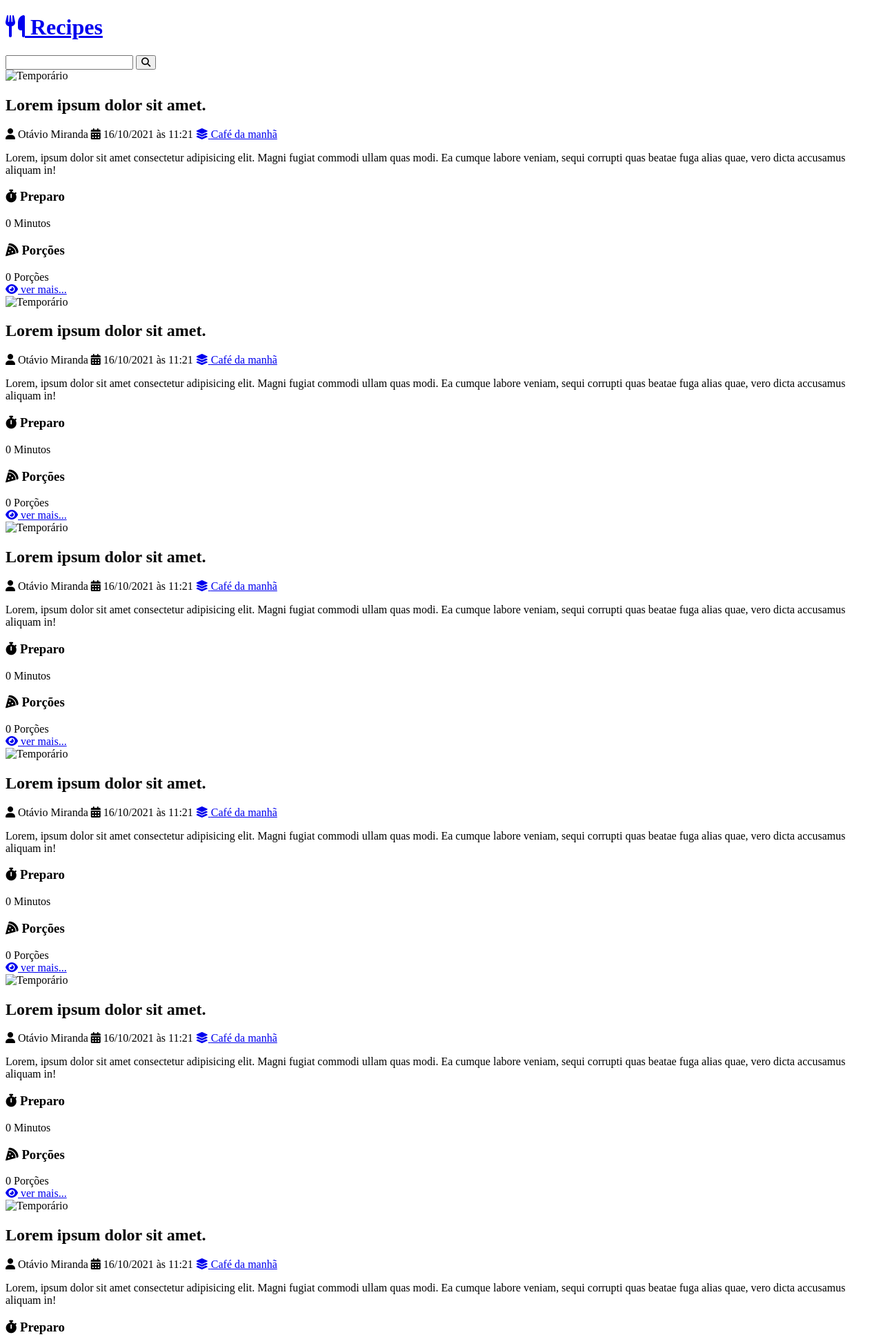
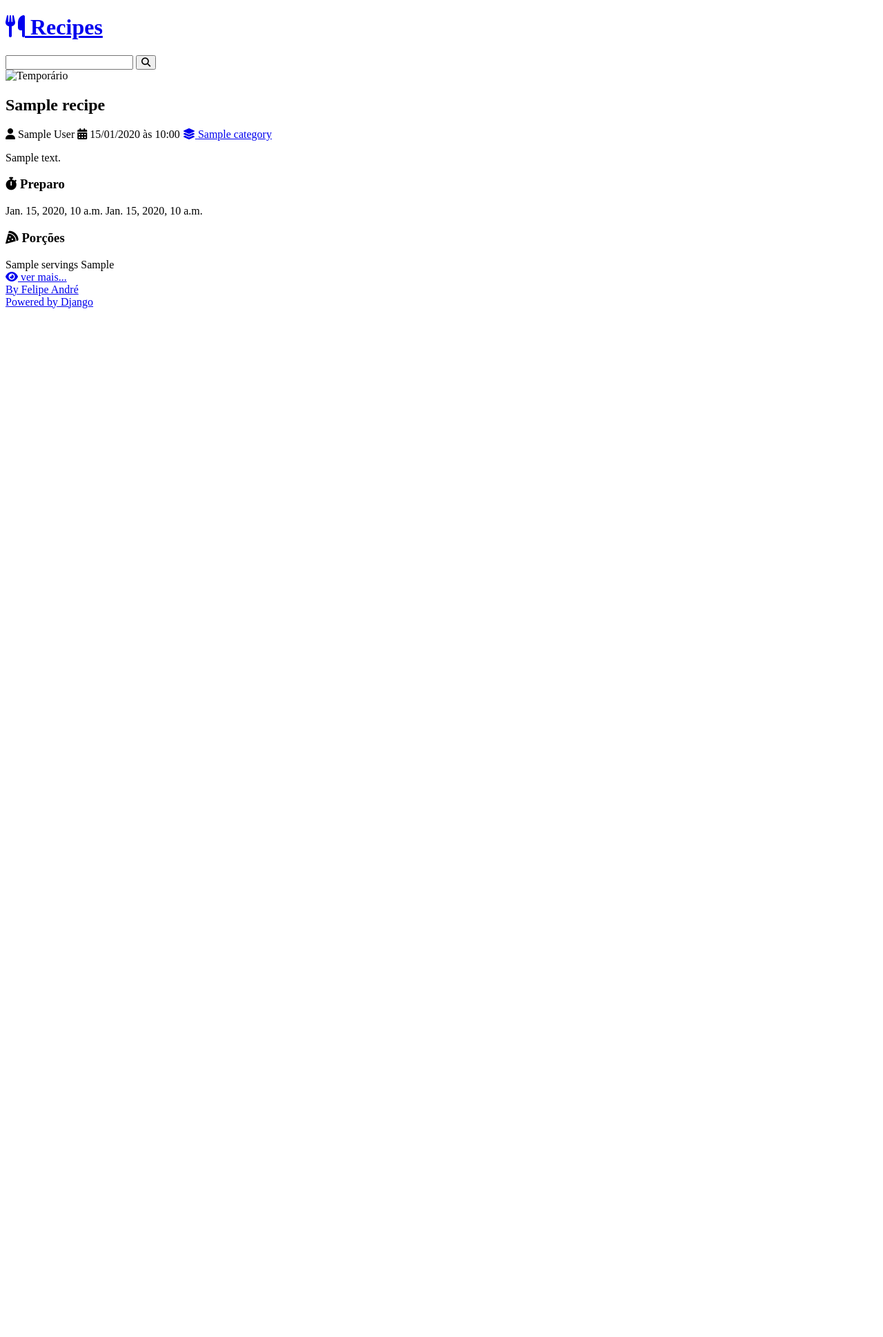
Before and after one commit to fandredev/django-recipes, a Django app: template recipes/templates/recipes/pages/home.html in a window 1280 px wide. Shown: the top 1938 px of the page at 69% size. After the commit the page ends 800 px from the top, so only its background shows below. Run offline with Django 5.2, Linux system fonts and the light colour scheme; the template is opened without the code that fills it: most values are stand-ins (such as "Sample title", 1, 10 or a date in 2020); some libraries are stand-ins or nearby versions.

Commit message:
feat: add adding fake data in recipe.html

```diff
--- a/recipes/templates/recipes/pages/home.html
+++ b/recipes/templates/recipes/pages/home.html
@@ -4,15 +4,9 @@
 
 {% block content %}
 <div class="main-content main-content-list container">
+    {% for recipe in recipes %}
         {% include 'recipes/partials/recipe.html' %}
-        {% include 'recipes/partials/recipe.html' %}
-        {% include 'recipes/partials/recipe.html' %}
-        {% include 'recipes/partials/recipe.html' %}
-        {% include 'recipes/partials/recipe.html' %}
-        {% include 'recipes/partials/recipe.html' %}
-        {% include 'recipes/partials/recipe.html' %}
-        {% include 'recipes/partials/recipe.html' %}
-        {% include 'recipes/partials/recipe.html' %}
+    {% endfor %}
     </div>
 </main>
 {% endblock %}
--- a/recipes/templates/recipes/partials/recipe.html
+++ b/recipes/templates/recipes/partials/recipe.html
@@ -3,43 +3,41 @@
         <img src="https://via.placeholder.com/1280x720.png/269fe6" alt="Temporário">
     </div>
     <div class="recipe-title-container">
-        <h2 class="recipe-title">Lorem ipsum dolor sit amet.</h2>
+        <h2 class="recipe-title">{{ recipe.title }}</h2>
     </div>
 
     <div class="recipe-author">
         <span class="recipe-author-item">
             <i class="fas fa-user"></i>
-            Otávio Miranda
+            {{ recipe.author.first_name }} {{ recipe.author.last_name }}
         </span>
         <span class="recipe-author-item">
             <i class="fas fa-calendar-alt"></i>
-            16/10/2021 às 11:21
+            {{ recipe.created_at|date:"d/m/Y" }} às {{ recipe.created_at|date:"H:i" }}
         </span>
         <span class="recipe-author-item">
             <a href="/recipes/category/cafe-da-manha/">
                 <i class="fas fa-layer-group"></i>
-                <span>Café da manhã</span>
+                <span>{{ recipe.category.name }} </span>
             </a>
         </span>
     </div>
 
     <div class="recipe-content">
-        <p>Lorem, ipsum dolor sit amet consectetur adipisicing elit. Magni fugiat commodi ullam quas modi.
-            Ea cumque labore veniam, sequi corrupti quas beatae fuga alias quae, vero dicta accusamus
-            aliquam in!</p>
+        <p>{{ recipe.description }}</p>
     </div>
 
     <div class="recipe-meta-container">
         <div class="recipe-meta recipe-preparation">
             <h3 class="recipe-meta-title"><i class="fas fa-stopwatch"></i> Preparo</h3>
             <div class="recipe-meta-text">
-                0 Minutos
+                {{ recipe.preparation_time }} {{ recipe.preparation_time_unit }}
             </div>
         </div>
         <div class="recipe-meta recipe-servings">
             <h3 class="recipe-meta-title"><i class="fas fa-pizza-slice"></i> Porções</h3>
             <div class="recipe-meta-text">
-                0 Porções
+                {{ recipe.servings }} {{ recipe.servings_unit }}
             </div>
         </div>
     </div>
```
Also changed, not shown: recipes/views.py (+8 -3 lines).
